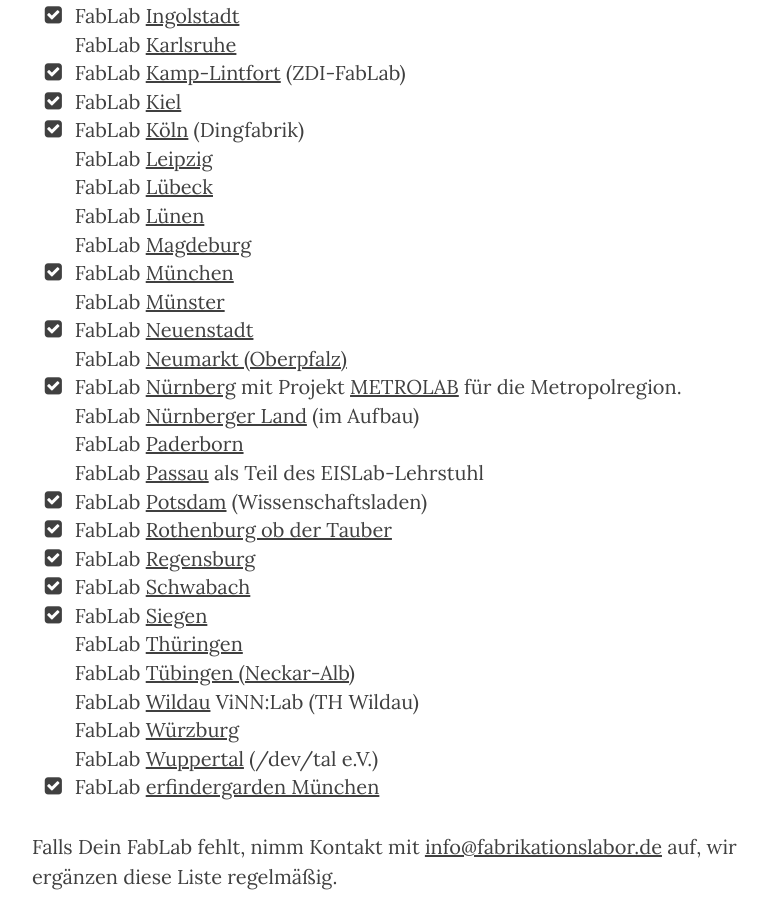
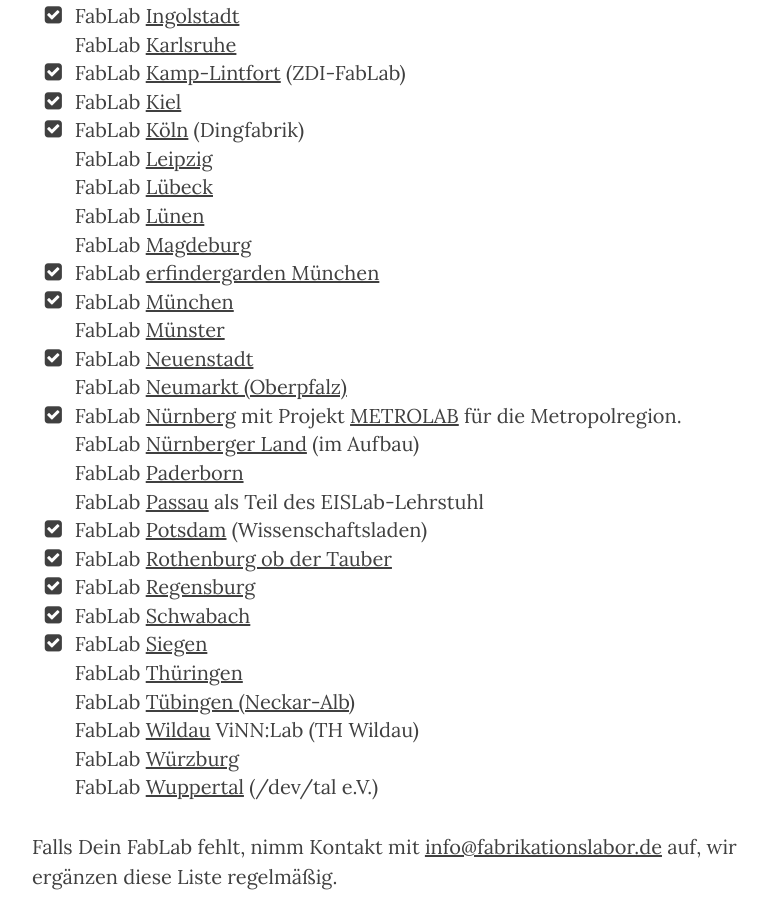
Before and after one commit to fabrikationslabor/fabrikationslabor.github.io, a Jekyll site: the page built from fablabs-in-deutschland.html, in a window 1280 px wide and 900 px high, scrolled down 1628 px. Shown: the whole window, without its empty margins (233-1000 px from the left). Built offline with Jekyll 4.4.1, drawn with Linux system fonts in a browser that asks for light colours; nearby versions of some CDN libraries.

Commit message:
Update fablabs-in-deutschland.html

```diff
--- a/fablabs-in-deutschland.html
+++ b/fablabs-in-deutschland.html
@@ -40,6 +40,7 @@
   <li>FabLab <a href="http://www.fablab-luenen.de/" target="_blank">Lünen</a></li>
   <!-- Magdeburg: http://www.netz39.de/-->
   <li>FabLab <a href="http://www.inkubator.ovgu.de/FabLab.html" target="_blank">Magdeburg</a></li>
+  <li><i class="fa-li fa fa-check-square"></i>FabLab <a href="http://www.erfindergarden.de/" target="_blank">erfindergarden München</a></li>
   <li><i class="fa-li fa fa-check-square"></i>FabLab <a href="http://fablab-muenchen.de" target="_blank">München</a></li>
   <li>FabLab <a href="http://fablab-ms.de/" target="_blank">Münster</a></li>
   <li><i class="fa-li fa fa-check-square"></i>FabLab <a href="http://www.fablab-neuenstadt.de/" target="_blank">Neuenstadt</a></li>
@@ -59,7 +60,7 @@
   <li>FabLab <a href="  http://www.th-wildau.de/forschungsgruppen/fg-innovation/creativelab/fab-lab.html" target="_blank">Wildau</a> ViNN:Lab (TH Wildau)</li>
   <li>FabLab <a href="http://fablab-wuerzburg.de/" target="_blank">Würzburg</a></li>
   <li>FabLab <a href="http://www.devtal.de" target="_blank">Wuppertal</a> (/dev/tal e.V.)</li>
-  <li><i class="fa-li fa fa-check-square"></i>FabLab <a href="http://www.erfindergarden.de/" target="_blank">erfindergarden München</a></li>
+
 </ul>
 <p>Falls Dein FabLab fehlt, nimm Kontakt mit <a href="mailto:info@fabrikationslabor.de">info@fabrikationslabor.de</a> auf, wir ergänzen diese Liste regelmäßig.</p>
 <h3>Vernetzung</h3>
```
